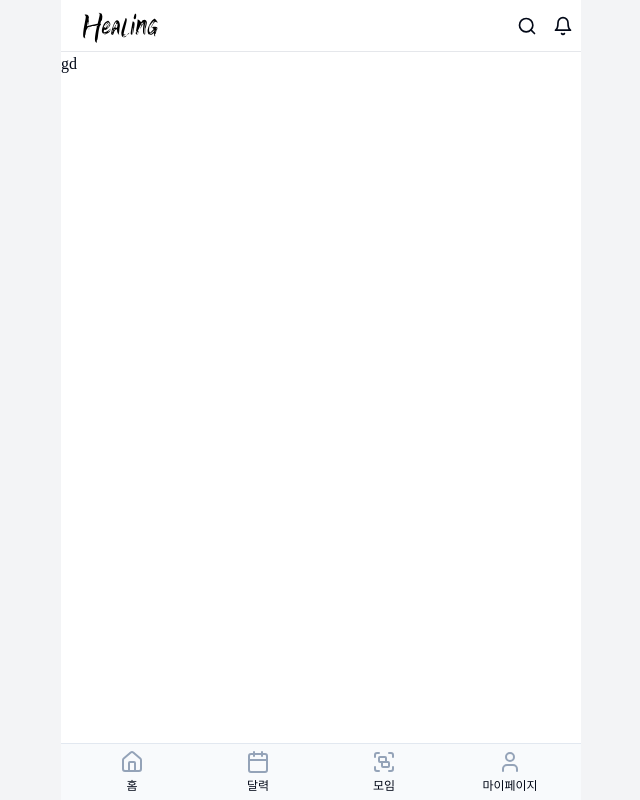
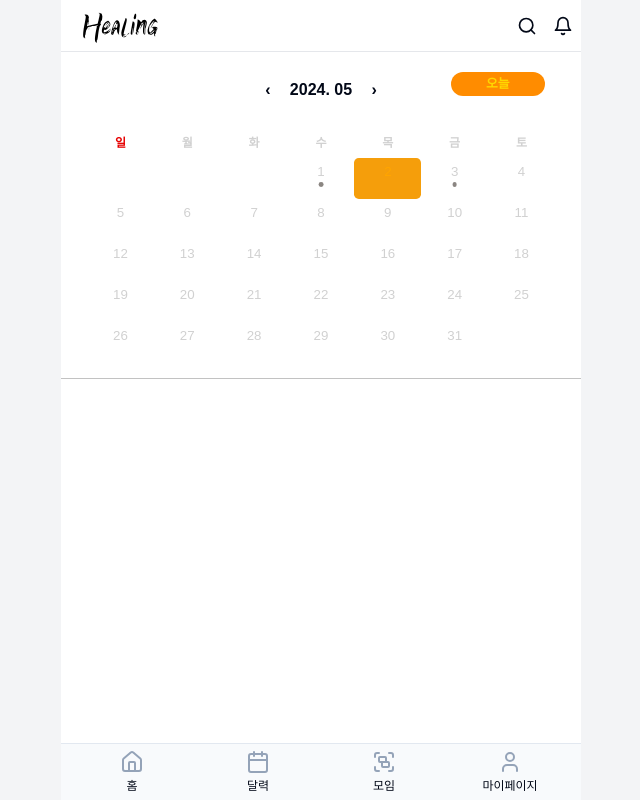
Before and after one commit to mj-management/Healing-diary-Refactoring-Front, a Next.js app in the folder healing-diary/: page /calendar in a window 1280 px wide. Shown: the whole page, without its empty margins (319-959 px from the left). Built offline with nearby package versions, Linux system fonts and the light colour scheme.

Commit message:
Feat : ui styled-compnent calendar

```diff
--- a/healing-diary/package.json
+++ b/healing-diary/package.json
@@ -22,10 +22,13 @@
     "eslint": "8.57.0",
     "eslint-config-next": "14.2.3",
     "lucide-react": "^0.374.0",
+    "moment": "^2.30.1",
     "next": "13.4.2",
     "postcss": "8.4.38",
     "react": "18.3.0",
+    "react-calendar": "^5.0.0",
     "react-dom": "18.3.0",
+    "styled-components": "^6.1.9",
     "tailwind-merge": "^2.3.0",
     "tailwindcss": "3.4.3",
     "tailwindcss-animate": "^1.0.7",
--- a/healing-diary/src/app/calendar/page.tsx
+++ b/healing-diary/src/app/calendar/page.tsx
@@ -1,9 +1,15 @@
+"use client";
+
+import { ThemeProvider } from "styled-components";
 import DiaryCalendar from "@/components/calendar/diary-calendar";
+import theme from "@/theme";
 
 export default function CalendarPage() {
   return (
-    <main className="flex w-full max-w-limit flex-1 flex-col items-stretch justify-start bg-white">
-      <DiaryCalendar />
-    </main>
+    <ThemeProvider theme={theme}>
+      <main className="flex w-full max-w-limit flex-1 flex-col items-stretch justify-start bg-white">
+        <DiaryCalendar />
+      </main>
+    </ThemeProvider>
   );
 }
--- a/healing-diary/src/app/globals.css
+++ b/healing-diary/src/app/globals.css
@@ -9,6 +9,26 @@
 
 *::-webkit-scrollbar {
   display: none; /* Chrome, Safari, Opera */
+}
+
+.react-calendar {
+  width: 100%; /* 적절한 너비 설정 */
+  max-width: 520px; /* 최대 너비 제한 */
+}
+
+.react-calendar__tile--now {
+  background-color: #ffd700 !important; /* 오늘 날짜의 배경색 변경 */
+  color: #ffffff !important; /* 오늘 날짜의 글자색 변경 */
+}
+
+.react-calendar__tile--active {
+  background-color: #f59e0b !important; /* 선택된 날짜의 배경색 변경 */
+  color: #ffffff !important; /* 선택된 날짜의 글자색 변경 */
+}
+
+.react-calendar__navigation button {
+  background: none;
+  border: none;
 }
 
 @layer base {
--- a/healing-diary/src/components/calendar/diary-calendar.tsx
+++ b/healing-diary/src/components/calendar/diary-calendar.tsx
@@ -1,7 +1,58 @@
+"use client";
+
+import { useState } from "react";
+import { StyledCalendarWrapper, StyledCalendar, StyledDate, StyledToday, StyledDot } from "./styles/styled-calendar";
+import moment from "moment";
+
+type ValuePiece = Date | null;
+type Value = ValuePiece | [ValuePiece, ValuePiece];
+
 export default function DiaryCalendar() {
+  const today = new Date();
+  const [date, setDate] = useState<Value>(today);
+  const [activeStartDate, setActiveStartDate] = useState<Date | null>(new Date());
+  const attendDay = ["2024-05-01", "2024-05-03"]; // 출석한 날짜 예시
+
+  const handleDateChange = (newDate: Value) => {
+    setDate(newDate);
+  };
+
+  const handleTodayClick = () => {
+    const today = new Date();
+    setActiveStartDate(today);
+    setDate(today);
+  };
+
   return (
-    <div>
-      <h1>gd</h1>
-    </div>
+    <StyledCalendarWrapper>
+      <StyledCalendar
+        locale="ko"
+        value={date}
+        onChange={handleDateChange}
+        formatDay={(locale, date) => moment(date).format("D")}
+        formatYear={(locale, date) => moment(date).format("YYYY")}
+        formatMonthYear={(locale, date) => moment(date).format("YYYY. MM")}
+        calendarType="gregory"
+        showNeighboringMonth={false}
+        next2Label={null}
+        prev2Label={null}
+        minDetail="year"
+        // 오늘 날짜로 돌아오는 기능을 위해 필요한 옵션 설정
+        activeStartDate={activeStartDate === null ? undefined : activeStartDate}
+        onActiveStartDateChange={({ activeStartDate }) => setActiveStartDate(activeStartDate)}
+        // 오늘 날짜에 '오늘' 텍스트 삽입하고 출석한 날짜에 점 표시를 위한 설정
+        tileContent={({ date, view }) => {
+          let html = [];
+          //   if (view === "month" && date.getMonth() === today.getMonth() && date.getDate() === today.getDate()) {
+          //     html.push(<StyledToday key={"today"}>오늘</StyledToday>);
+          //   }
+          if (attendDay.find((x) => x === moment(date).format("YYYY-MM-DD"))) {
+            html.push(<StyledDot key={moment(date).format("YYYY-MM-DD")} />);
+          }
+          return <>{html}</>;
+        }}
+      />
+      <StyledDate onClick={handleTodayClick}>오늘</StyledDate>
+    </StyledCalendarWrapper>
   );
 }
--- /dev/null
+++ b/healing-diary/src/components/calendar/styles/styled-calendar.ts
@@ -0,0 +1,154 @@
+import Calendar from "react-calendar";
+import styled from "styled-components";
+import "react-calendar/dist/Calendar.css";
+
+export const StyledCalendarWrapper = styled.div`
+  width: 100%;
+  display: flex;
+  justify-content: center;
+  position: relative;
+  .react-calendar {
+    width: 100%;
+    border: none;
+    padding: 3% 5%;
+    background-color: white;
+    border-bottom: 0.5px solid #c2c2c2;
+  }
+
+  /* 전체 폰트 컬러 */
+  .react-calendar__month-view {
+    abbr {
+      color: ${(props) => props.theme.gray_1};
+    }
+  }
+
+  /* 네비게이션 가운데 정렬 */
+  .react-calendar__navigation {
+    justify-content: center;
+  }
+
+  /* 네비게이션 폰트 설정 */
+  .react-calendar__navigation button {
+    font-weight: 800;
+    font-size: 1rem;
+  }
+
+  /* 네비게이션 버튼 컬러 */
+  .react-calendar__navigation button:focus {
+    background-color: white;
+  }
+
+  /* 네비게이션 비활성화 됐을때 스타일 */
+  .react-calendar__navigation button:disabled {
+    background-color: white;
+    color: ${(props) => props.theme.darkBlack};
+  }
+
+  /* 년/월 상단 네비게이션 칸 크기 줄이기 */
+  .react-calendar__navigation__label {
+    flex-grow: 0 !important;
+  }
+
+  /* 요일 밑줄 제거 */
+  .react-calendar__month-view__weekdays abbr {
+    text-decoration: none;
+    font-weight: 800;
+  }
+
+  /* 일요일에만 빨간 폰트 */
+  .react-calendar__month-view__weekdays__weekday--weekend abbr[title="일요일"] {
+    color: ${(props) => props.theme.red_1};
+  }
+
+  /* 오늘 날짜 폰트 컬러 */
+  .react-calendar__tile--now {
+    background: none;
+    abbr {
+      color: ${(props) => props.theme.primary_2};
+    }
+  }
+
+  /* 네비게이션 월 스타일 적용 */
+  .react-calendar__year-view__months__month {
+    border-radius: 0.8rem;
+    background-color: ${(props) => props.theme.gray_5};
+    padding: 0;
+  }
+
+  /* 네비게이션 현재 월 스타일 적용 */
+  .react-calendar__tile--hasActive {
+    background-color: ${(props) => props.theme.primary_2};
+    abbr {
+      color: white;
+    }
+  }
+
+  /* 일 날짜 간격 */
+  .react-calendar__tile {
+    padding: 5px 0px 18px;
+    position: relative;
+  }
+
+  /* 네비게이션 월 스타일 적용 */
+  .react-calendar__year-view__months__month {
+    flex: 0 0 calc(33.3333% - 10px) !important;
+    margin-inline-start: 5px !important;
+    margin-inline-end: 5px !important;
+    margin-block-end: 10px;
+    padding: 20px 6.6667px;
+    font-size: 0.9rem;
+    font-weight: 600;
+    color: ${(props) => props.theme.gray_1};
+  }
+
+  /* 선택한 날짜 스타일 적용 */
+  .react-calendar__tile:enabled:hover,
+  .react-calendar__tile:enabled:focus,
+  .react-calendar__tile--active {
+    background-color: ${(props) => props.theme.yellow_2};
+    border-radius: 0.3rem;
+  }
+`;
+
+export const StyledCalendar = styled(Calendar)``;
+
+/* 오늘 버튼 스타일 */
+export const StyledDate = styled.div`
+  position: absolute;
+  right: 7%;
+  top: 6%;
+  background-color: ${(props) => props.theme.primary_3};
+  color: ${(props) => props.theme.yellow_2};
+  width: 18%;
+  min-width: fit-content;
+  height: 1.5rem;
+  text-align: center;
+  margin: 0 auto;
+  line-height: 1.6rem;
+  border-radius: 15px;
+  font-size: 0.8rem;
+  font-weight: 800;
+`;
+
+/* 오늘 날짜에 텍스트 삽입 스타일 */
+export const StyledToday = styled.div`
+  font-size: x-small;
+  color: ${(props) => props.theme.br_2};
+  font-weight: 600;
+  position: absolute;
+  top: 50%;
+  left: 50%;
+  transform: translateX(-50%);
+`;
+
+/* 출석한 날짜에 점 표시 스타일 */
+export const StyledDot = styled.div`
+  background-color: ${(props) => props.theme.br_2};
+  border-radius: 50%;
+  width: 0.3rem;
+  height: 0.3rem;
+  position: absolute;
+  top: 60%;
+  left: 50%;
+  transform: translateX(-50%);
+`;
--- /dev/null
+++ b/healing-diary/src/theme/index.ts
@@ -0,0 +1,12 @@
+const theme = {
+  gray_1: "#d1d1d1", // 배경 및 기본 폰트 색상으로 조금 더 진한 회색 사용
+  darkBlack: "#222", // 강조 텍스트 및 비활성화 버튼 글자 색상으로 더 진한 검은색 사용
+  red_1: "#e60000", // 일요일 텍스트 색상을 더 강렬한 레드로 설정
+  primary_2: "#ffa500", // '오늘' 날짜의 텍스트 색상으로 강렬한 오렌지 색상 사용
+  primary_3: "#ff8c00", // '오늘' 버튼 배경색을 진한 오렌지로 변경
+  yellow_2: "#ffd700", // '오늘' 버튼 텍스트 색상을 화려한 골드로 변경
+  gray_5: "#c2c2c2", // 월 탐색 배경색을 조금 더 진한 회색으로 조정
+  br_2: "#8b8682", // 점 및 '오늘' 텍스트 색상을 진한 베이지로 설정
+};
+
+export default theme;
```
Also changed, not shown: 1 other file (tests, documents, lock files or other folders).
